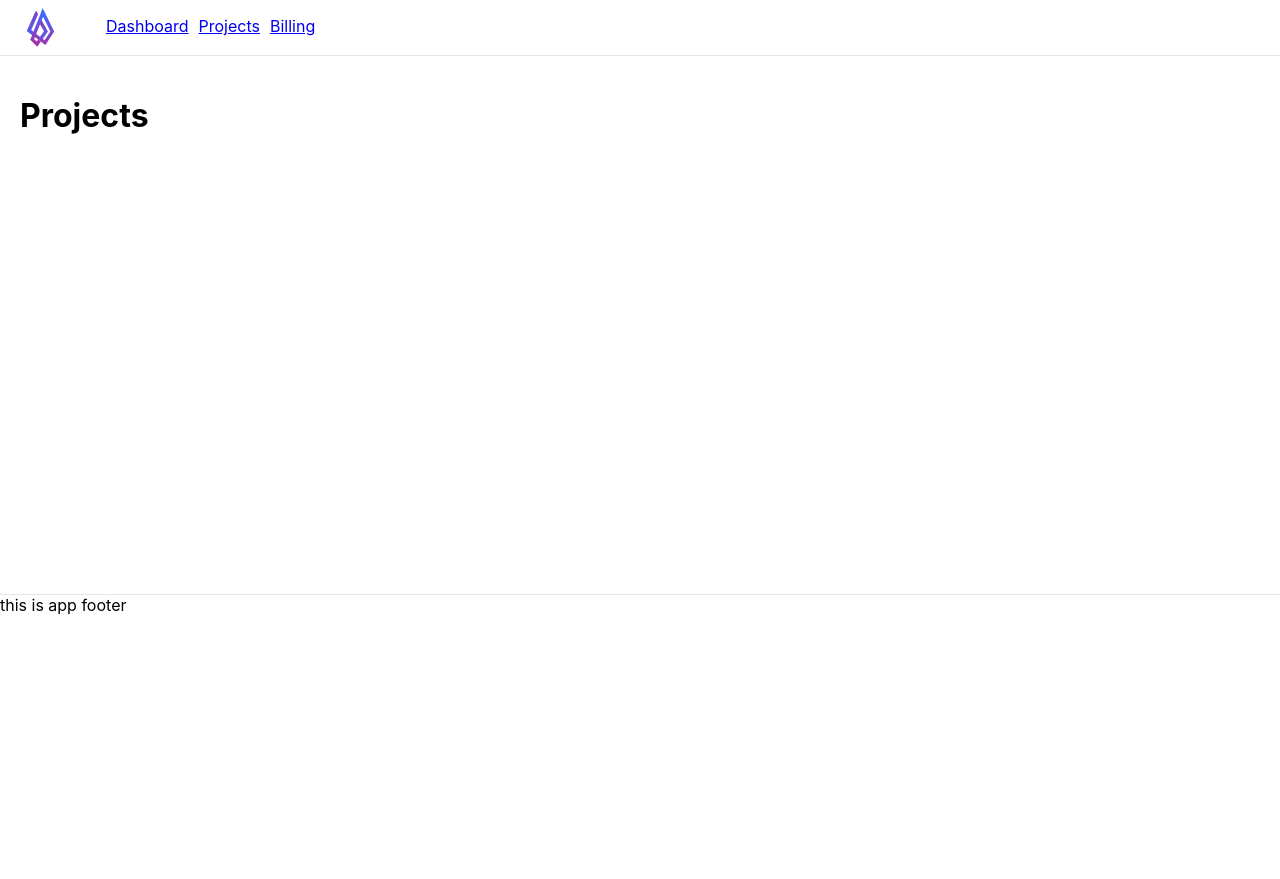
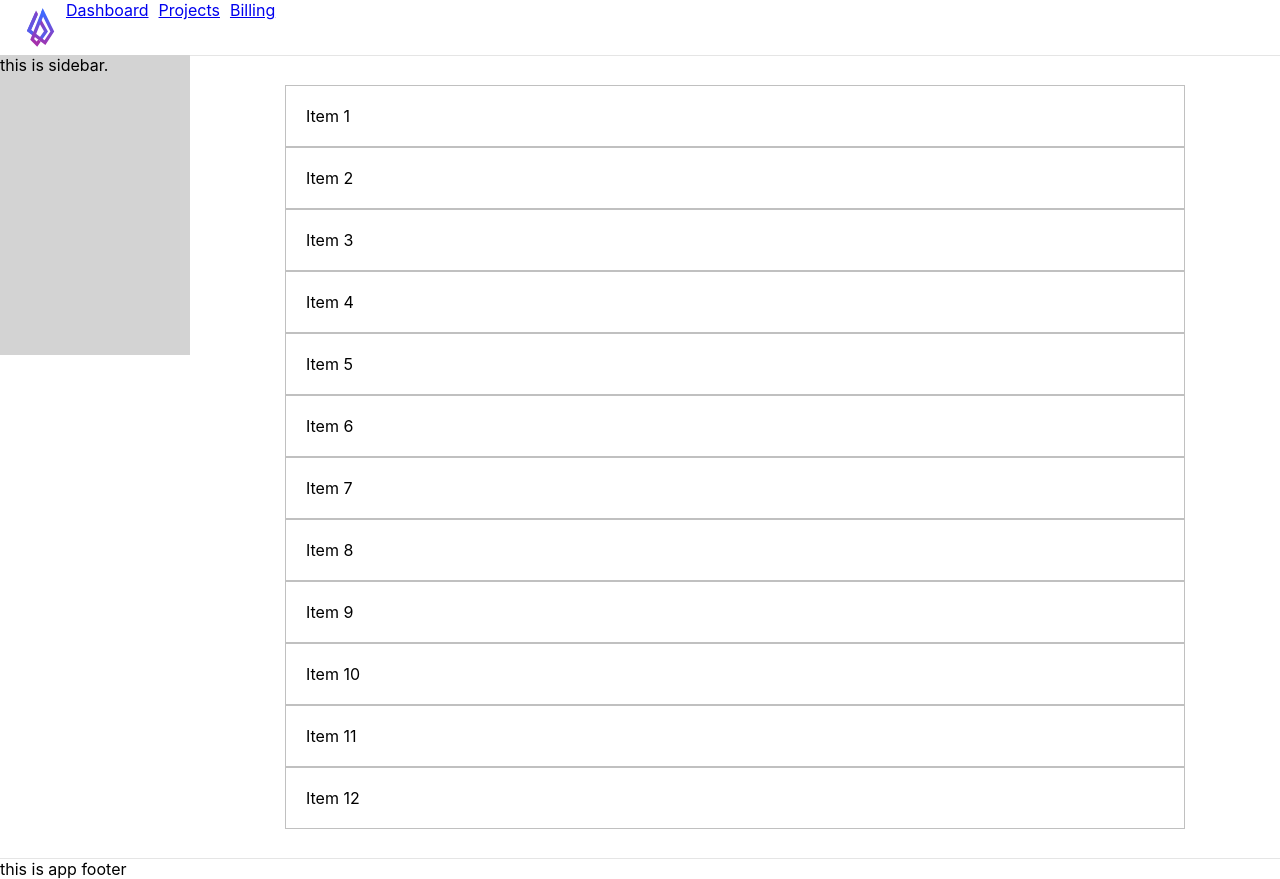
Before and after one commit to alacaesar/flamer, a React (Create React App) app: page /projects in a window 1280 px wide. Before the commit the page ends 800 px from the top, so only its background shows below. Built offline with nearby package versions, Linux system fonts and the light colour scheme.

Commit message:
layout grid adjustment + draggable

```diff
--- a/package.json
+++ b/package.json
@@ -9,6 +9,7 @@
     "react-redux": "^5.1.1",
     "react-router-dom": "^4.3.1",
     "react-scripts": "2.1.1",
+    "react-sortable-hoc": "^0.8.4",
     "redux": "^4.0.1",
     "sass": "^1.15.1"
   },
--- a/src/app/components/Layout.js
+++ b/src/app/components/Layout.js
@@ -1,9 +1,10 @@
 import React from "react";
-import { Header, Footer } from "../components";
+import { Header, Footer, Sidebar } from "../components";
 
 const Layout = props => (
   <div className="app">
     <Header />
+    <Sidebar />
     <div className="app-body">{props.children}</div>
     <Footer />
   </div>
--- /dev/null
+++ b/src/app/components/Sidebar.js
@@ -0,0 +1,9 @@
+import React from "react";
+
+const Main = props => (
+  <div className="app-sidebar">
+    <div className="inside">this is sidebar.</div>
+  </div>
+);
+
+export default Main;
--- a/src/app/components/index.js
+++ b/src/app/components/index.js
@@ -3,3 +3,4 @@
 export { default as Layout } from "../components/Layout";
 export { default as Header } from "../components/Header";
 export { default as Footer } from "../components/Footer";
+export { default as Sidebar } from "../components/Sidebar";
--- a/src/app/reducers/project.js
+++ b/src/app/reducers/project.js
@@ -1,7 +1,40 @@
 // project state
 
 const initialState = {
-  items: "project"
+  items: [
+    {
+      name: "Products",
+      type: "null",
+      children: [
+        {
+          name: "name",
+          type: "string"
+        },
+        {
+          name: "barcode",
+          type: "number"
+        },
+        {
+          name: "sizes",
+          type: "array",
+          children: [
+            {
+              name: "title",
+              type: "string"
+            },
+            {
+              name: "short-code",
+              type: "number"
+            }
+          ]
+        },
+        {
+          name: "price",
+          type: "number"
+        }
+      ]
+    }
+  ]
 };
 
 export default function cart(state = initialState, action) {
--- a/src/app/views/Projects.js
+++ b/src/app/views/Projects.js
@@ -1,5 +1,55 @@
-import React from "react";
+import React, { Component } from "react";
+import { connect } from "react-redux";
+import {
+  SortableContainer,
+  SortableElement,
+  arrayMove
+} from "react-sortable-hoc";
 
-const Main = () => <h1>Projects</h1>;
+const SortableItem = SortableElement(({ value }) => (
+  <li className="draggable">{value}</li>
+));
 
-export default Main;
+const SortableList = SortableContainer(({ items }) => {
+  return (
+    <ul>
+      {items.map((value, index) => (
+        <SortableItem key={`item-${index}`} index={index} value={value} />
+      ))}
+    </ul>
+  );
+});
+
+class Main extends Component {
+  state = {
+    items: [
+      "Item 1",
+      "Item 2",
+      "Item 3",
+      "Item 4",
+      "Item 5",
+      "Item 6",
+      "Item 7",
+      "Item 8",
+      "Item 9",
+      "Item 10",
+      "Item 11",
+      "Item 12"
+    ]
+  };
+  onSortEnd = ({ oldIndex, newIndex }) => {
+    this.setState({
+      items: arrayMove(this.state.items, oldIndex, newIndex)
+    });
+  };
+  render() {
+    return <SortableList items={this.state.items} onSortEnd={this.onSortEnd} />;
+  }
+}
+
+// filter state
+function mapStateToProps(state) {
+  return state.project;
+}
+
+export default connect(mapStateToProps)(Main);
--- a/src/css/index.css
+++ b/src/css/index.css
@@ -12,3 +12,11 @@ code {
   font-family: source-code-pro, Menlo, Monaco, Consolas, "Courier New",
     monospace;
 }
+
+/* reset */
+ul,
+li {
+  list-style: none;
+  padding: 0;
+  margin: 0;
+}
--- a/src/css/styles.css
+++ b/src/css/styles.css
@@ -1,26 +1,47 @@
 /* vars */
 .app {
-  display: flex;
-  flex-direction: column;
+  display: grid;
+  grid-template-columns: minmax(0, 190px) 1fr;
+  grid-template-rows: 55px 1fr 20px;
+  grid-template-areas: "header header" "sidebar body" "footer footer";
+  height: 100vh;
 }
 
 .app-header {
+  position: fixed;
   background-color: #fff;
   height: 55px;
+  width: 100%;
   box-shadow: 0px 1px 0px 0px #e5e5e5;
   display: flex;
+  grid-area: header;
 }
 
 .app-footer {
   background-color: #fff;
-  height: 55px;
   box-shadow: 0px -1px 0px 0px #e5e5e5;
   display: flex;
+  grid-area: footer;
 }
 
 .app-body {
-  min-height: 500px;
-  padding: 20px;
+  width: 100%;
+  max-width: 960px;
+  margin: 0 auto;
+  padding: 30px;
+  box-sizing: border-box;
+  grid-area: body;
+}
+
+.app-sidebar {
+  position: relative;
+  grid-area: sidebar;
+}
+.app-sidebar .inside {
+  position: sticky;
+  top: 55px;
+  height: 300px;
+  background: lightgray;
 }
 
 /* header */
@@ -41,4 +62,12 @@
   margin: 0 5px;
 }
 
+/* body */
+/* */
+.draggable {
+  padding: 20px;
+  border: 1px solid silver;
+  background: white;
+}
+
 /*# sourceMappingURL=styles.css.map */
--- a/src/css/styles.scss
+++ b/src/css/styles.scss
@@ -2,27 +2,52 @@
 $root: "../assets/";
 
 .app {
-  display: flex;
-  flex-direction: column;
+  display: grid;
+  grid-template-columns: minmax(0, 190px) 1fr;
+  grid-template-rows: 55px 1fr 20px;
+  grid-template-areas:
+    "header header"
+    "sidebar body"
+    "footer footer";
+  height: 100vh;
 }
 
 .app-header {
+  position: fixed;
   background-color: #fff;
   height: 55px;
+  width: 100%;
   box-shadow: 0px 1px 0px 0px #e5e5e5;
   display: flex;
+  grid-area: header;
 }
 
 .app-footer {
   background-color: #fff;
-  height: 55px;
   box-shadow: 0px -1px 0px 0px #e5e5e5;
   display: flex;
+  grid-area: footer;
 }
 
 .app-body {
-  min-height: 500px;
-  padding: 20px;
+  width: 100%;
+  max-width: 960px;
+  margin: 0 auto;
+  padding: 30px;
+  box-sizing: border-box;
+  grid-area: body;
+}
+
+.app-sidebar {
+  position: relative;
+  grid-area: sidebar;
+
+  .inside {
+    position: sticky;
+    top: 55px;
+    height: 300px;
+    background: lightgray;
+  }
 }
 
 /* header */
@@ -44,3 +69,12 @@ $root: "../assets/";
     margin: 0 5px;
   }
 }
+
+/* body */
+
+/* */
+.draggable {
+  padding: 20px;
+  border: 1px solid silver;
+  background: white;
+}
```
Also changed, not shown: 2 other files (tests, documents, lock files or other folders).
